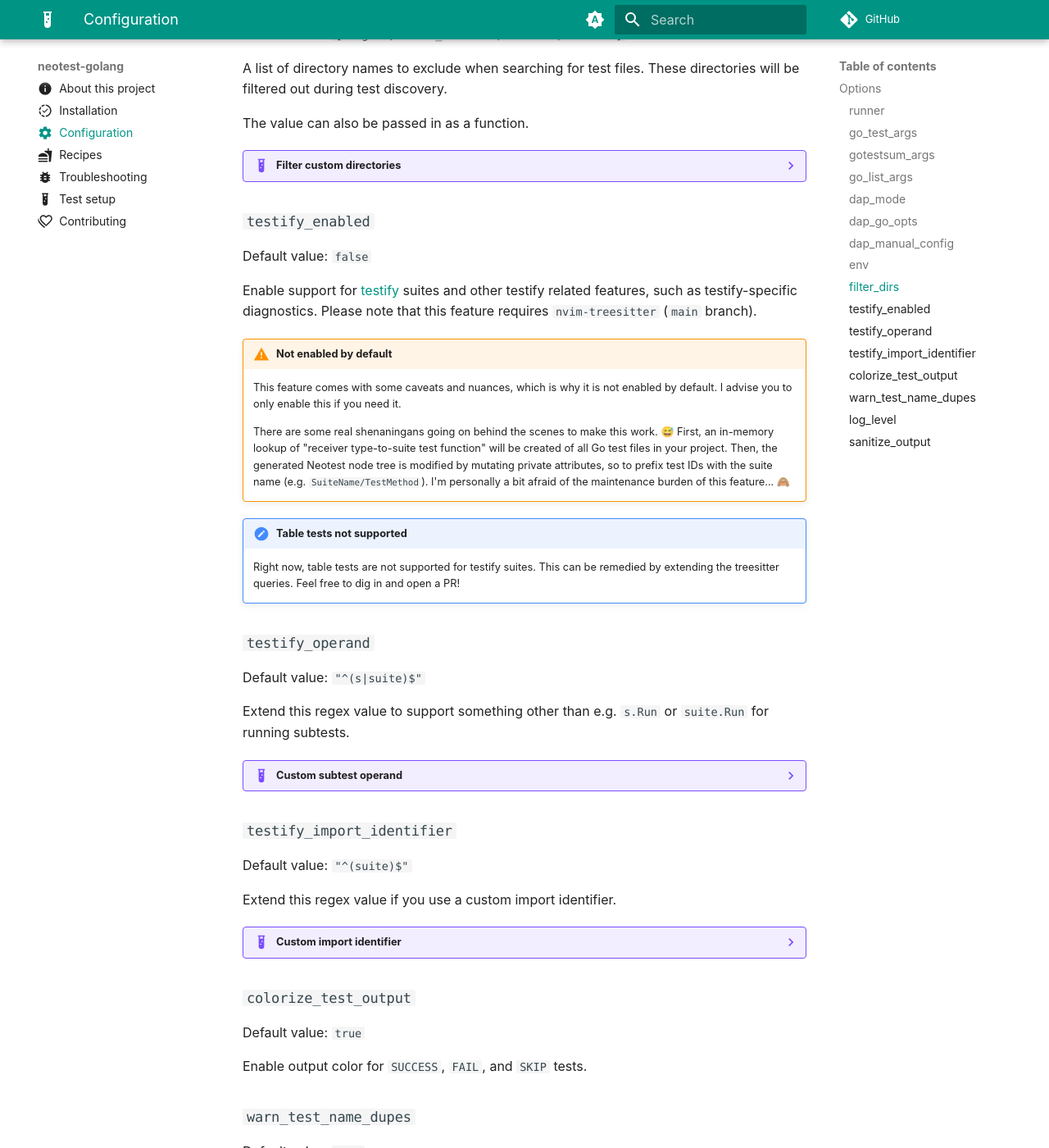
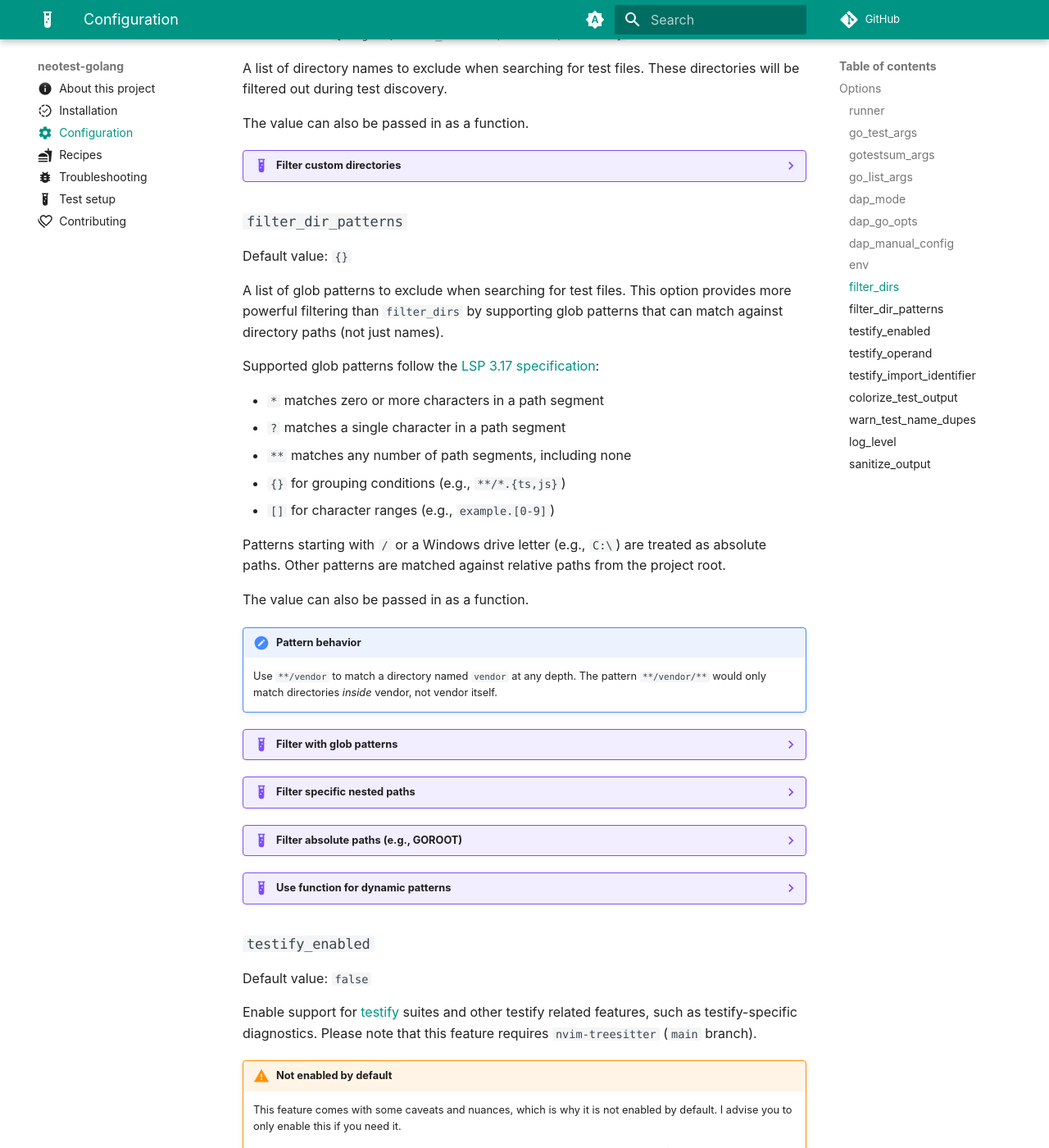
Before and after one commit to fredrikaverpil/neotest-golang, an MkDocs documentation site: the page built from docs/config.md, in a window 1280 px wide and 1400 px high, scrolled down 3017 px. Shown: the whole window at 82% size. Built offline with MkDocs 1.6.1 and Material for MkDocs 9.7.7, drawn with Linux system fonts in a browser that asks for light colours; comment, search, counter and statistics services are not loaded.

Commit message:
feat: pattern matching based filtering

````diff
--- a/docs/config.md
+++ b/docs/config.md
@@ -210,6 +210,106 @@ The value can also be passed in as a function.
     })
     ```
 
+### `filter_dir_patterns`
+
+Default value: `{}`
+
+A list of glob patterns to exclude when searching for test files. This option
+provides more powerful filtering than `filter_dirs` by supporting glob patterns
+that can match against directory paths (not just names).
+
+Supported glob patterns follow the
+[LSP 3.17 specification](https://microsoft.github.io/language-server-protocol/specifications/lsp/3.17/specification/#documentFilter):
+
+- `*` matches zero or more characters in a path segment
+- `?` matches a single character in a path segment
+- `**` matches any number of path segments, including none
+- `{}` for grouping conditions (e.g., `**/*.{ts,js}`)
+- `[]` for character ranges (e.g., `example.[0-9]`)
+
+Patterns starting with `/` or a Windows drive letter (e.g., `C:\`) are treated
+as absolute paths. Other patterns are matched against relative paths from the
+project root.
+
+The value can also be passed in as a function.
+
+!!! note "Pattern behavior"
+
+    Use `**/vendor` to match a directory named `vendor` at any depth.
+    The pattern `**/vendor/**` would only match directories *inside* vendor,
+    not vendor itself.
+
+??? example "Filter with glob patterns"
+
+    ```lua
+    local config = {
+      filter_dir_patterns = {
+        "**/vendor",        -- Any directory named 'vendor' at any depth
+        "**/testdata",      -- Any directory named 'testdata' at any depth
+        "third_party/**",   -- Everything inside 'third_party' at project root
+      },
+    }
+    require("neotest").setup({
+      adapters = {
+        require("neotest-golang")(config),
+      },
+    })
+    ```
+
+??? example "Filter specific nested paths"
+
+    Unlike `filter_dirs` which matches by name only, `filter_dir_patterns`
+    can target specific paths:
+
+    ```lua
+    local config = {
+      filter_dir_patterns = {
+        "foo/baz",     -- Only matches ./foo/baz, not ./bar/baz
+        "src/vendor",  -- Only matches ./src/vendor, not ./pkg/vendor
+      },
+    }
+    require("neotest").setup({
+      adapters = {
+        require("neotest-golang")(config),
+      },
+    })
+    ```
+
+??? example "Filter absolute paths (e.g., GOROOT)"
+
+    ```lua
+    local config = {
+      filter_dir_patterns = {
+        "/usr/local/go/**",  -- Filter Go installation directory
+      },
+    }
+    require("neotest").setup({
+      adapters = {
+        require("neotest-golang")(config),
+      },
+    })
+    ```
+
+??? example "Use function for dynamic patterns"
+
+    ```lua
+    local config = {
+      filter_dir_patterns = function()
+        -- Get GOROOT dynamically
+        local goroot = vim.fn.system("go env GOROOT"):gsub("\n", "")
+        return {
+          "**/vendor",
+          goroot .. "/**",
+        }
+      end,
+    }
+    require("neotest").setup({
+      adapters = {
+        require("neotest-golang")(config),
+      },
+    })
+    ```
+
 ### `testify_enabled`
 
 Default value: `false`
````
Also changed, not shown: 6 other files.
